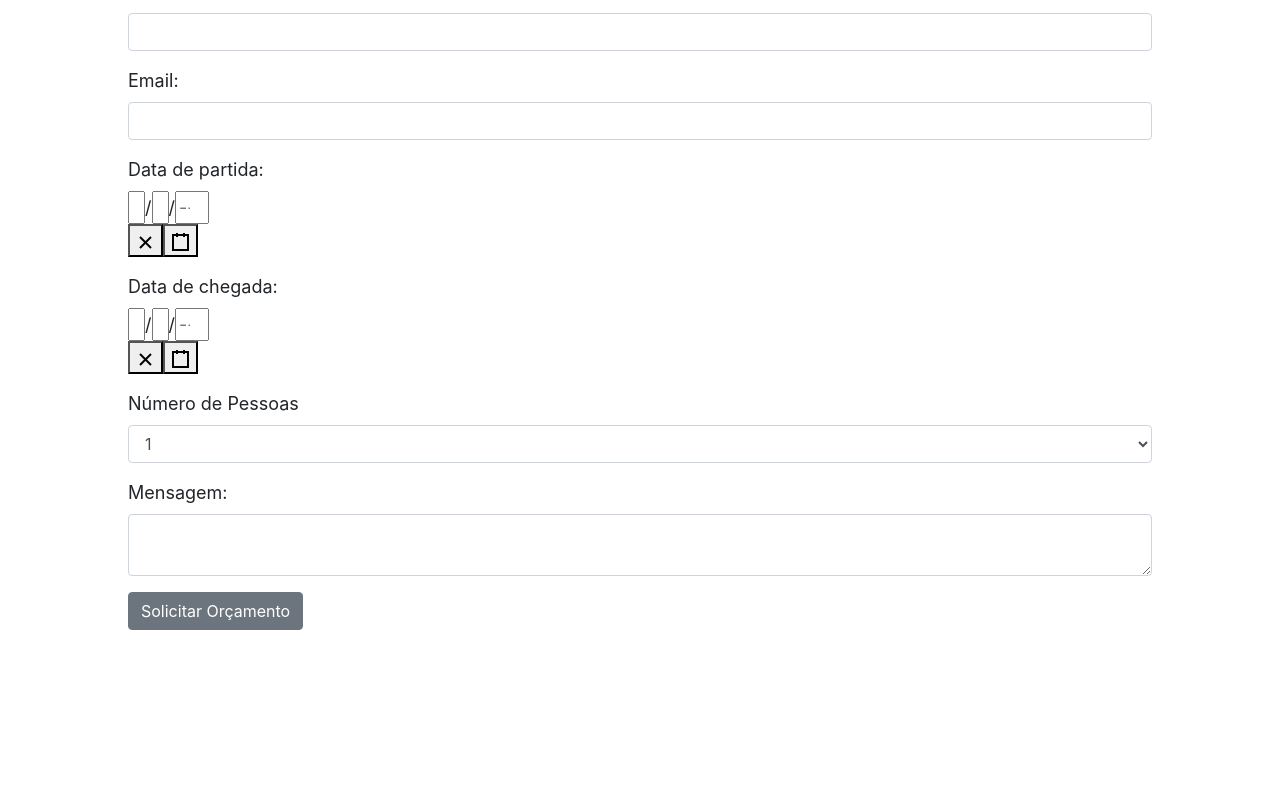
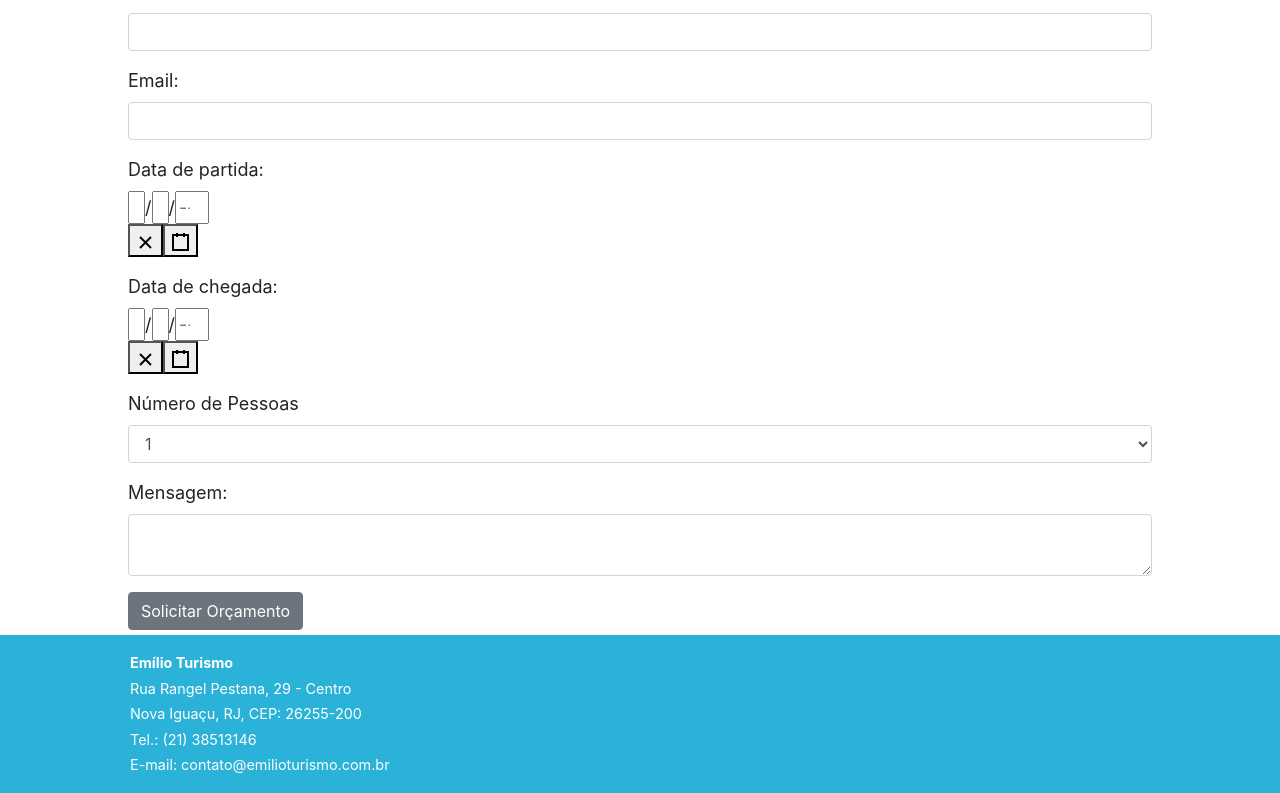
Before and after one commit to reinaldosmoraes/emilio-turismo-form, a React (Create React App) app: page / in a window 1280 px wide. Shown: the part 202-995 px from the top of the page. Before the commit the page ends 837 px from the top, so only its background shows below. Built offline with nearby package versions, Linux system fonts and the light colour scheme.

Commit message:
Preenchendo o footer

```diff
--- a/src/App.css
+++ b/src/App.css
@@ -27,6 +27,17 @@
   height: 50px;
 }
 
+.footer {
+  display: flex;
+  flex-direction: column;
+  background-color: #2AB2D8;
+  color: white;
+  padding-left: 10%;
+  padding-right: 10%;
+  padding-bottom: 15px;
+  padding-top: 15px;
+  font-size: 0.9em;
+}
 .title {
   font-size: 1.5em;
 }
@@ -38,3 +49,12 @@
   padding-top: 10px;
   font-size: large;
 }
+
+.footer-items {
+  margin: 2px;
+}
+
+.footer-items-bold {
+  margin: 2px;
+  font-weight: bold;
+}
--- a/src/App.js
+++ b/src/App.js
@@ -2,6 +2,7 @@ import React, { Component } from 'react';
 import Header from './components/Header';
 import Menu from './components/Menu';
 import Content from './components/Content';
+import Footer from './components/Footer';
 import './App.css';
 
 class App extends Component {
@@ -12,6 +13,8 @@ class App extends Component {
         <Menu />
 
         <Content />
+
+        <Footer />
       </div>
     );
   }
--- a/src/components/Footer.js
+++ b/src/components/Footer.js
@@ -0,0 +1,18 @@
+import React, { Component } from 'react';
+import '../App.css';
+
+class Menu extends Component {
+  render() {
+    return (
+        <div className="footer">
+            <p className="footer-items-bold">Emílio Turismo</p>
+            <p className="footer-items">Rua Rangel Pestana, 29 - Centro</p>
+            <p className="footer-items">Nova Iguaçu, RJ, CEP: 26255-200</p>
+            <p className="footer-items"> Tel.: (21) 38513146</p>
+            <p className="footer-items">E-mail: contato@emilioturismo.com.br</p>
+        </div>
+    );
+  }
+}
+
+export default Menu;
```
